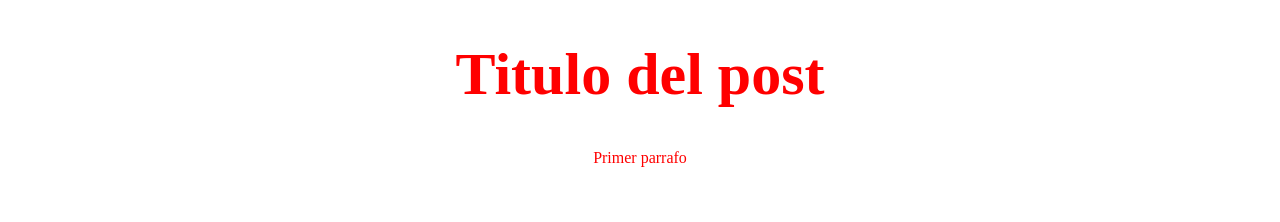
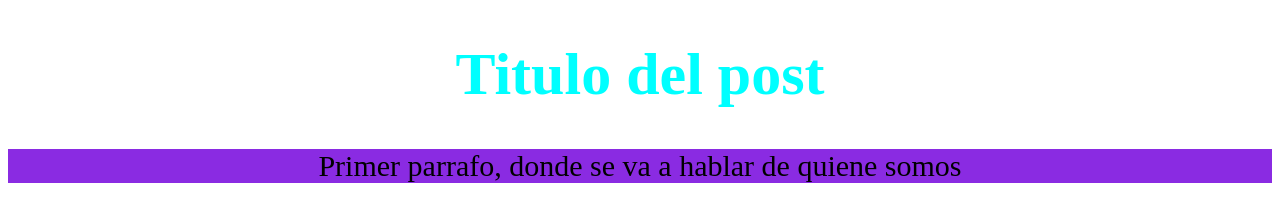
Before and after one commit to hpl212/Git-Clases, a plain HTML site: page Index.html in a window 1280 px wide. Drawn offline with Linux system fonts and the light colour scheme.

Commit message:
Cambiamos el diseño de la pagina y agregamos mas lineas en el index

```diff
--- a/Index.html
+++ b/Index.html
@@ -8,7 +8,7 @@
 </head>
 <body>
     <h1>Titulo del post</h1>
-    <p>Primer parrafo</p>
+    <p>Primer parrafo, donde se va a hablar de quiene somos</p>
 
 </body>
 </html>
--- a/css/style.css
+++ b/css/style.css
@@ -1,9 +1,14 @@
 body {
-    color: red;
     text-align: center;
 
 }
 
 h1 {
+    color: aqua;
     font-size: 60px;
 }
+
+p {
+    background-color: blueviolet;
+    font-size: 30px;
+}
```
